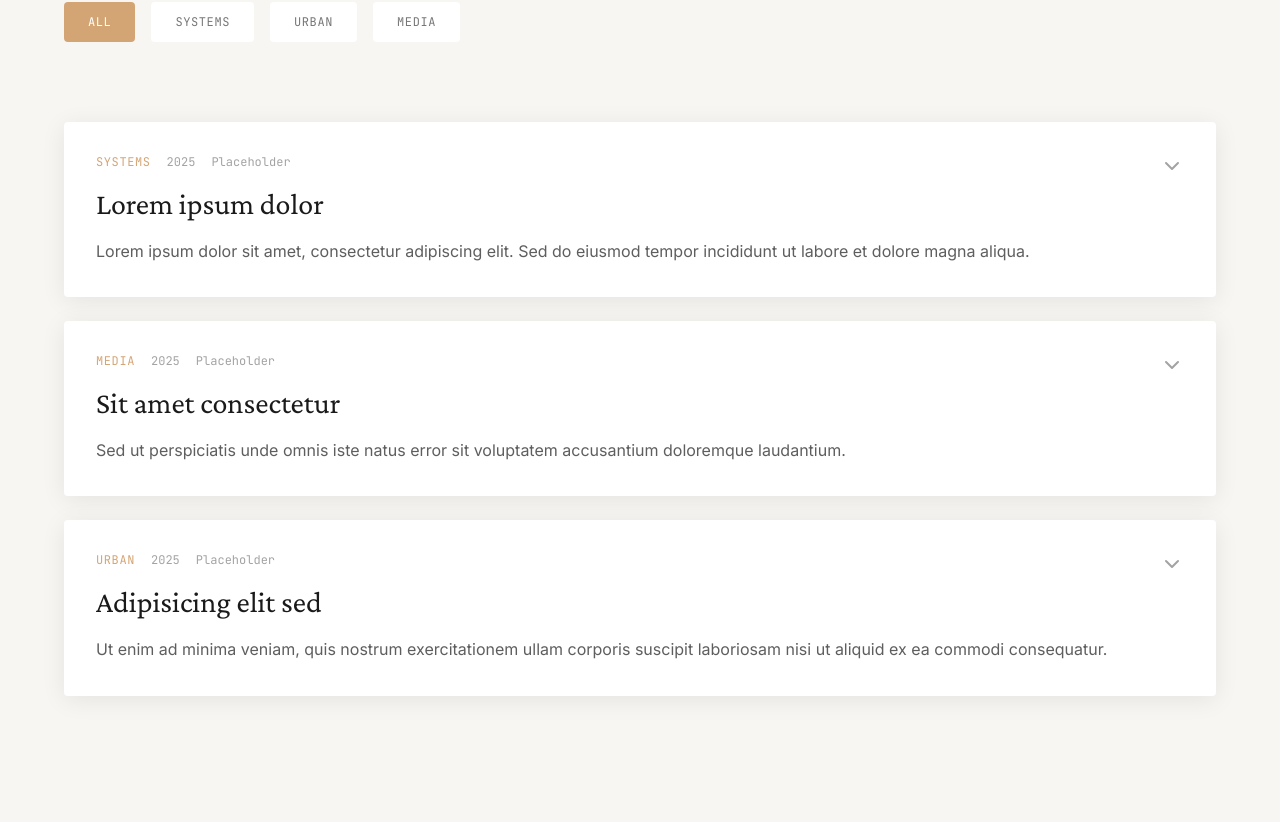
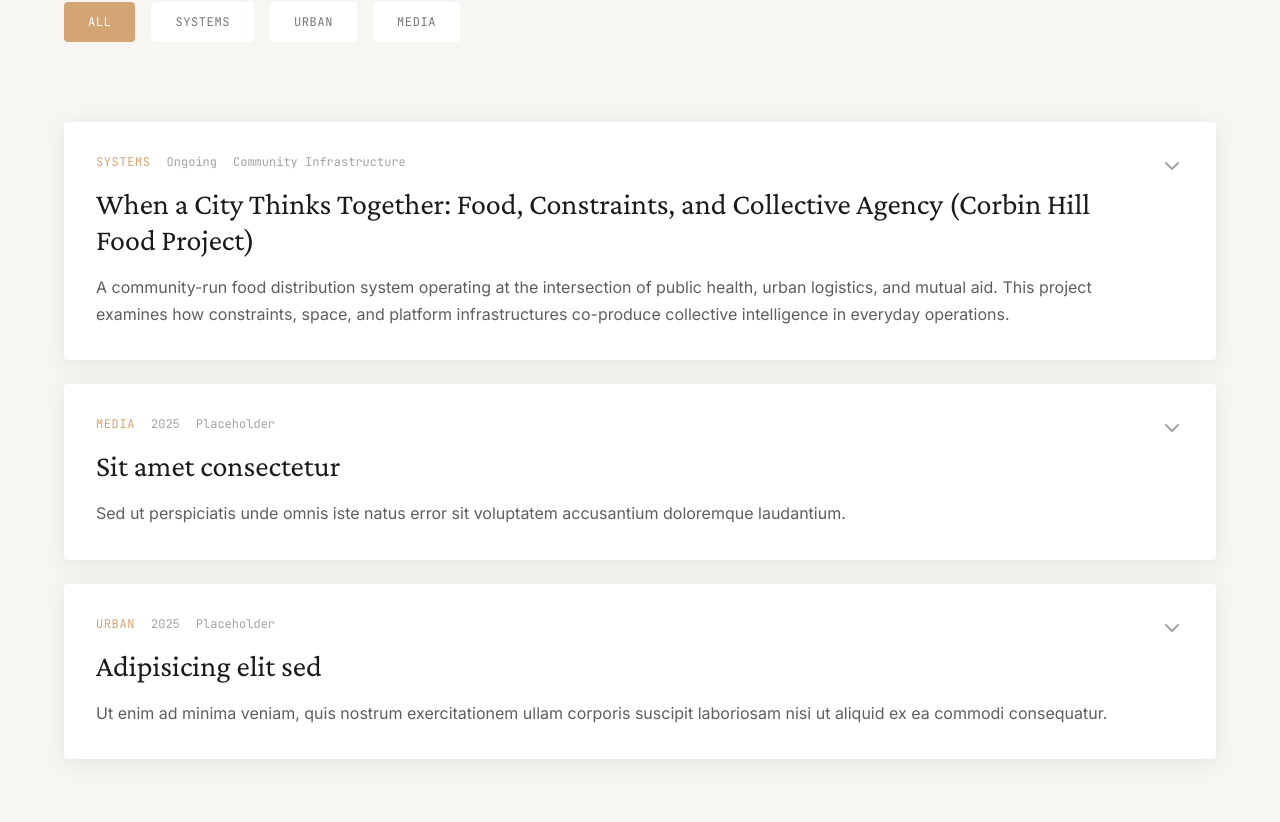
Before and after one commit to guitarphilius-png/portfolio, a React (Vite) app: page / in a window 1280 px wide. Shown: the part 1373-2195 px from the top of the page. Built offline with nearby package versions, Linux system fonts and the light colour scheme.

Commit message:
Add systems placeholder content for Selected Work item

```diff
--- a/src/components/portfolio/ExperimentsSection.tsx
+++ b/src/components/portfolio/ExperimentsSection.tsx
@@ -18,18 +18,18 @@ interface Experiment {
 const experiments: Experiment[] = [
   {
     id: 1,
-    title: "Lorem ipsum dolor",
+    title: "When a City Thinks Together: Food, Constraints, and Collective Agency (Corbin Hill Food Project)",
     category: "Systems",
-    year: "2025",
-    domain: "Placeholder",
+    year: "Ongoing",
+    domain: "Community Infrastructure",
     summary:
-      "Lorem ipsum dolor sit amet, consectetur adipiscing elit. Sed do eiusmod tempor incididunt ut labore et dolore magna aliqua.",
+      "A community-run food distribution system operating at the intersection of public health, urban logistics, and mutual aid. This project examines how constraints, space, and platform infrastructures co-produce collective intelligence in everyday operations.",
     methodology:
-      "Ut enim ad minim veniam, quis nostrud exercitation ullamco laboris nisi ut aliquip ex ea commodo consequat.",
+      "Embedded field observation through volunteer participation in last-mile food distribution. Attention was placed on constraint negotiation (materials, time, labor), spatial organization, platform coordination (DoorDash/Uber), and the emergence of tacit logistical knowledge during live operations.\n\nKey signals:\n\n“Embedded”\n\n“Constraint negotiation”\n\n“Emergence”\n\n“Live operations”",
     findings:
-      "Duis aute irure dolor in reprehenderit in voluptate velit esse cillum dolore eu fugiat nulla pariatur.",
+      "• Collective agency emerges through constraint-aware improvisation rather than centralized optimization.\n• Urban platforms function as environmental actors, shaping cognition and workflow without direct control.\n• Tacit, embodied knowledge (folding, packing, routing) operates as a distributed intelligence layer rarely captured by formal systems.",
     relevance:
-      "Excepteur sint occaecat cupidatat non proident, sunt in culpa qui officia deserunt mollit anim id est laborum.",
+      "This project frames community infrastructure as a thinking system, where space, tools, and platforms co-produce action. It aligns with Critical Matter’s focus on how power, computation, and material conditions shape lived environments.",
   },
   {
     id: 2,
```
